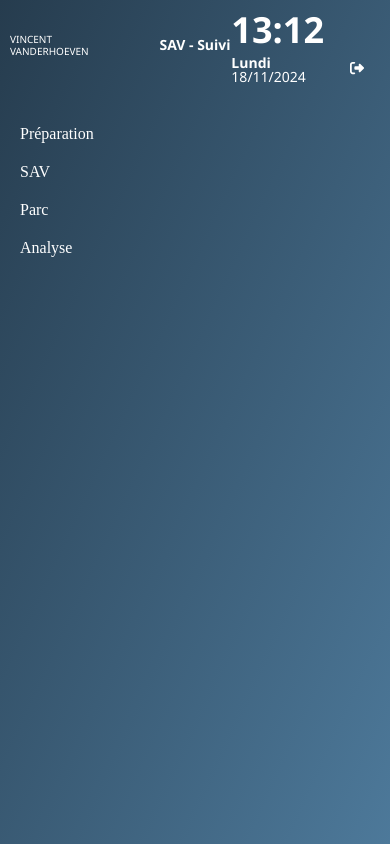
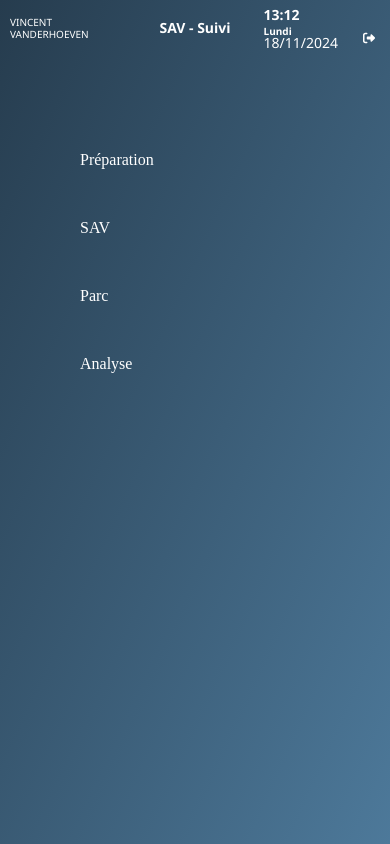
Before and after one commit to Loddfafnir12/MaquetteExtranet, a React (Vite) app: page / in a window 390 px wide. Built offline with nearby package versions, Linux system fonts and the light colour scheme; the HTML template or start-up script is replaced by a standard one.

Commit message:
ajout tableau

```diff
--- a/src/App.jsx
+++ b/src/App.jsx
@@ -7,6 +7,7 @@ import Menu from "./components/Menu/Menu"
      <div className='container'>
        <Banner/>
        <Menu/>
+
      </div>
   )
 }
--- a/src/components/Menu/Menu.css
+++ b/src/components/Menu/Menu.css
@@ -4,19 +4,19 @@
     background-color: transparent;
     color: white;
     padding: 10px;
-
     min-height: 100vh; /* Assure que le sidebar prend toute la hauteur de l'écran */
     position: fixed; /* Fixe le sidebar pour qu'il soit toujours visible */
 }
 
 .menu {
     list-style: none;
-    padding: 0;
+    padding: 45px;
     border-radius: 4px;
+
 }
 
 .menu-item {
-    padding: 10px;
+    padding: 25px;
     cursor: pointer;
     position: relative;
     display: block;
@@ -58,38 +58,3 @@
     background-color: white;
     color: #2e3b4e;
 }
-
-/* Taille d'écran inférieure ou égale à 1083px */
-@media (max-width: 1083px) {
-    .header {
-        flex-wrap: wrap;
-        padding: 5px 10px;
-        justify-content: flex-start; /* Changez "space-between" pour "flex-start" pour éviter l'élément collé à droite */
-        align-items: center;
-    }
-
-    /* Date et heure */
-    .datetime {
-        flex-wrap: wrap;
-        align-items: flex-start;
-        margin-right: 0; /* Réduit l'espace pour la date/heure */
-        margin-left: auto;
-        gap: 2px;
-        justify-content: flex-start; /* Aligner la date et l'heure à gauche */
-        min-width: 0; /* Empêche les éléments de dépasser la largeur */
-    }
-
-    /* Pour la taille de l'heure et de la date */
-    .time {
-        font-size: 36px;
-    }
-
-    .date {
-        font-size: 14px;
-    }
-
-    .logout-button {
-        font-size: 14px;
-        padding: 8px 16px;
-    }
-}
--- a/src/style.css
+++ b/src/style.css
@@ -4,5 +4,7 @@
     height: 100vh;
     margin: 0;
     padding: 0;
+    font-family: meg;
+
   }
 }
```
Also changed, not shown: src/components/Tableau/Tableau.css (added, +10 -0 lines), src/components/Tableau/Tableau.jsx (added, +10 -0 lines).
